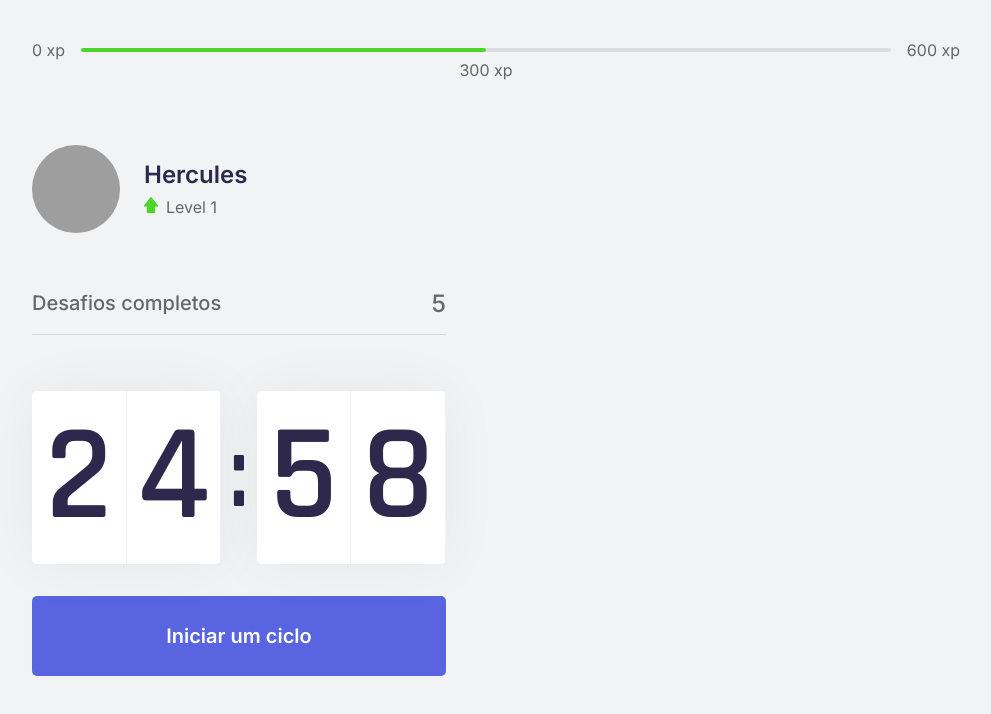
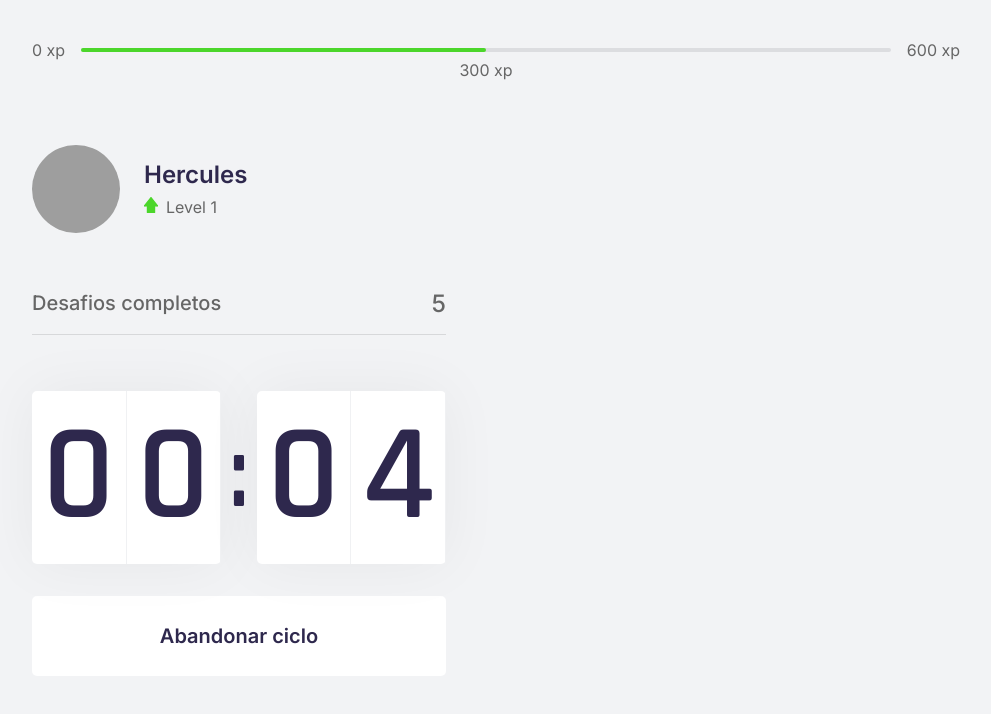
Before and after one commit to HRsniper/Next-Level-Week-4, a Next.js app in the folder react/moveit-next/: page / in a window 1280 px wide. Both pictures are taken after a click on the button "Iniciar um ciclo". Shown: the top 714 px of the page, without its empty margins (144-1135 px from the left). Built offline with nearby package versions, Linux system fonts and the light colour scheme; grey boxes are pictures that could not be loaded.

Commit message:
end countdown

```diff
--- a/react/moveit-next/src/components/Countdown.tsx
+++ b/react/moveit-next/src/components/Countdown.tsx
@@ -2,9 +2,14 @@
 
 import styles from "../styles/components/Countdown.module.css";
 
+let countdownTimeout: NodeJS.Timeout;
+
 const Countdown = () => {
-  const [time, setTime] = useState(25 * 60);
-  const [active, setActive] = useState(false);
+  const initialDefaultTime = 0.1 * 60;
+
+  const [time, setTime] = useState(initialDefaultTime);
+  const [isActive, setIsActive] = useState(false);
+  const [hasFinished, setHasFinished] = useState(false);
 
   const minutes = Math.floor(time / 60);
   const seconds = time % 60;
@@ -13,16 +18,26 @@
   const [secondLef, secondRight] = String(seconds).padStart(2, "0").split("");
 
   function startCountdown() {
-    setActive(true);
+    setIsActive(true);
+  }
+
+  function resetCountdown() {
+    clearTimeout(countdownTimeout);
+    setIsActive(false);
+    setTime(initialDefaultTime);
   }
 
   useEffect(() => {
-    if (active && time > 0) {
-      setTimeout(() => {
+    if (isActive && time > 0) {
+      countdownTimeout = setTimeout(() => {
         setTime(time - 1);
       }, 1000);
+    } else if (isActive && time === 0) {
+      setHasFinished(true);
+      setIsActive(false);
+      // resetCountdown();
     }
-  }, [active, time]);
+  }, [isActive, time]);
 
   return (
     <div>
@@ -37,9 +52,28 @@
           <span>{secondRight}</span>
         </div>
       </div>
-      <button type="button" className={styles.countdownButton} onClick={startCountdown}>
-        Iniciar um ciclo
-      </button>
+
+      {hasFinished ? (
+        <button disabled className={styles.countdownButton}>
+          Ciclo encerrado
+        </button>
+      ) : (
+        <>
+          {isActive ? (
+            <button
+              type="button"
+              className={`${styles.countdownButton} ${styles.countdownButtonActive}`}
+              onClick={resetCountdown}
+            >
+              Abandonar ciclo
+            </button>
+          ) : (
+            <button type="button" className={styles.countdownButton} onClick={startCountdown}>
+              Iniciar um ciclo
+            </button>
+          )}
+        </>
+      )}
     </div>
   );
 };
--- a/react/moveit-next/src/styles/components/Countdown.module.css
+++ b/react/moveit-next/src/styles/components/Countdown.module.css
@@ -59,6 +59,22 @@
   transition: background 0.2s;
 }
 
-.countdownButton:hover {
+.countdownButton:not(:disabled):hover {
   background: var(--blue-dark);
 }
+
+.countdownButton:disabled {
+  background: var(--white);
+  color: var(--text);
+  cursor: not-allowed;
+}
+
+.countdownButtonActive {
+  background: var(--white);
+  color: var(--title);
+}
+
+.countdownButtonActive:hover {
+  background: var(--red);
+  color: var(--white);
+}
```
